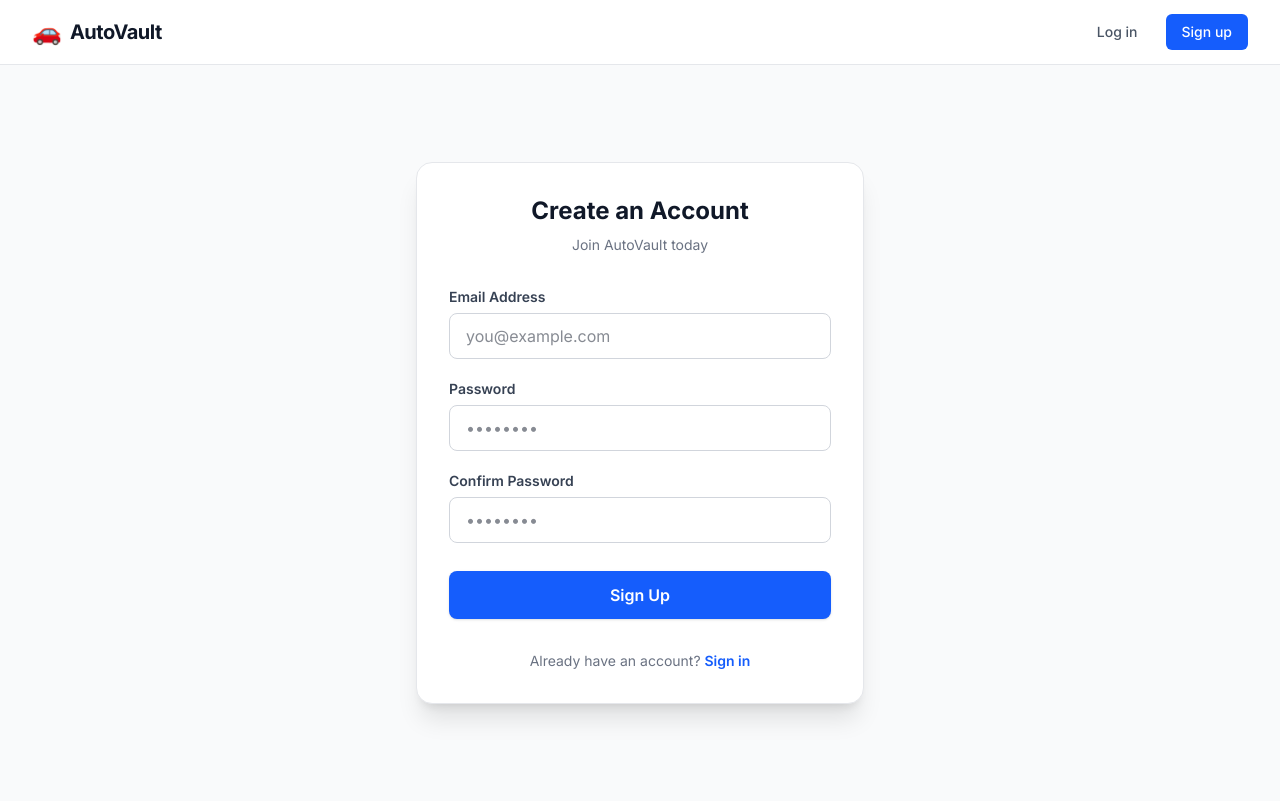
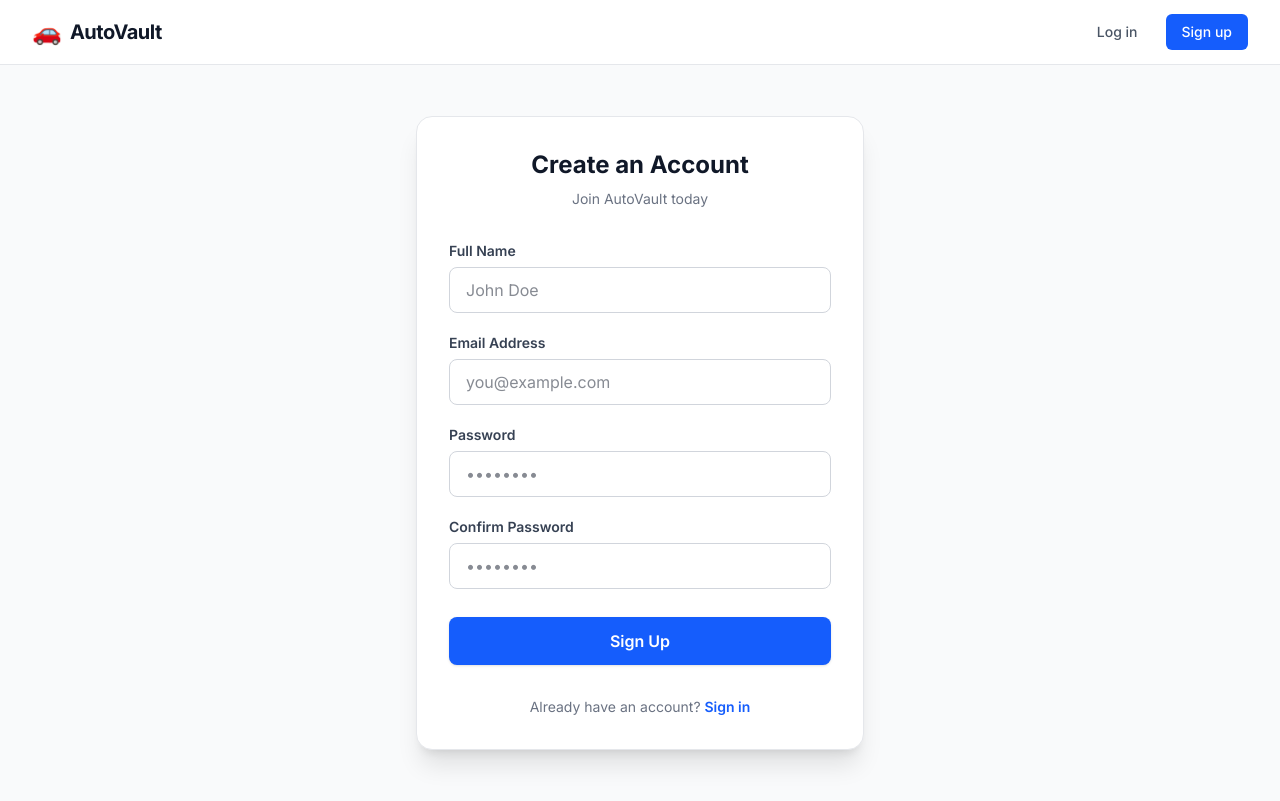
Before and after one commit to ShahKrish25/car-dealership-inventory-system, a React (Vite) app in the folder frontend/: page /register in a window 1280 px wide. Built offline with nearby package versions, Linux system fonts and the light colour scheme; no server answers.

Commit message:
fix(auth): correct frontend authentication API flow
- Fix TypeScript error in LoginPage.tsx where Context state updater was used as an API call.

- Add missing 'name' field to RegisterPage.tsx form.

- Separate backend API call from React AuthContext state update in both forms.

```diff
--- a/frontend/src/pages/LoginPage.tsx
+++ b/frontend/src/pages/LoginPage.tsx
@@ -1,6 +1,7 @@
 import { useState } from 'react';
 import { useAuth } from '../context/AuthContext';
 import { Link } from 'react-router-dom';
+import { login as apiLogin } from '../api/auth';
 
 export default function LoginPage() {
   const { login } = useAuth();
@@ -14,7 +15,8 @@ export default function LoginPage() {
     setError('');
     setLoading(true);
     try {
-      await login(email, password);
+      const response = await apiLogin({ email, password });
+      login(response.token);
     } catch (err: unknown) {
       if (err && typeof err === 'object' && 'response' in err) {
         const errorData = (err as { response?: { data?: { message?: string } } }).response?.data;
--- a/frontend/src/pages/RegisterPage.tsx
+++ b/frontend/src/pages/RegisterPage.tsx
@@ -1,9 +1,11 @@
 import { useState } from 'react';
 import { useAuth } from '../context/AuthContext';
 import { Link } from 'react-router-dom';
+import { register as apiRegister } from '../api/auth';
 
 export default function RegisterPage() {
-  const { register } = useAuth();
+  const { login } = useAuth();
+  const [name, setName] = useState('');
   const [email, setEmail] = useState('');
   const [password, setPassword] = useState('');
   const [confirmPassword, setConfirmPassword] = useState('');
@@ -21,7 +23,8 @@ export default function RegisterPage() {
 
     setLoading(true);
     try {
-      await register(email, password);
+      const response = await apiRegister({ name, email, password });
+      login(response.token);
     } catch (err: unknown) {
       if (err && typeof err === 'object' && 'response' in err) {
         const errorData = (err as { response?: { data?: { message?: string } } }).response?.data;
@@ -50,6 +53,20 @@ export default function RegisterPage() {
           )}
 
           <form onSubmit={handleSubmit} className="space-y-5">
+            <div>
+              <label className="block text-sm font-semibold text-gray-700 mb-1.5" htmlFor="name">
+                Full Name
+              </label>
+              <input
+                id="name"
+                type="text"
+                required
+                value={name}
+                onChange={(e) => setName(e.target.value)}
+                className="w-full rounded-lg border border-gray-300 bg-white px-4 py-2.5 text-gray-900 focus:border-blue-500 focus:outline-none focus:ring-2 focus:ring-blue-500/20 transition-all"
+                placeholder="John Doe"
+              />
+            </div>
             <div>
               <label className="block text-sm font-semibold text-gray-700 mb-1.5" htmlFor="email">
                 Email Address
```
